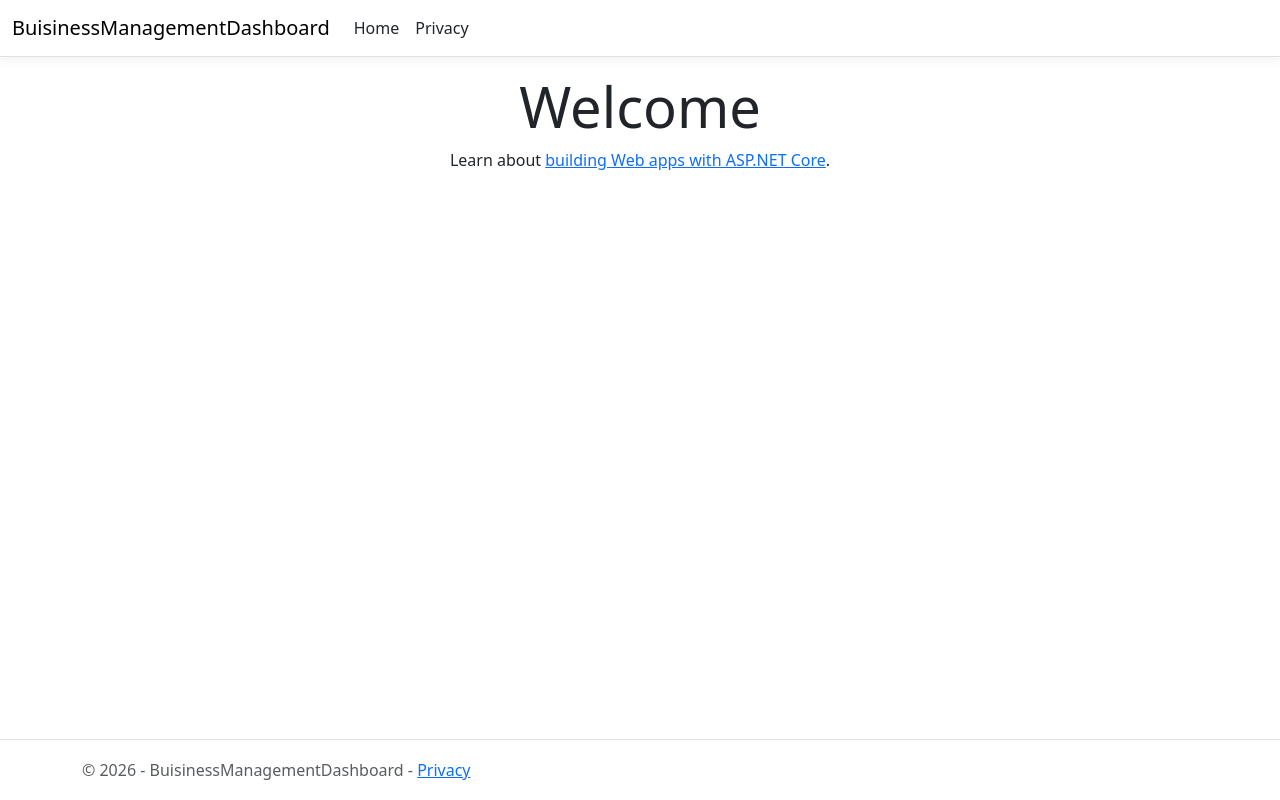
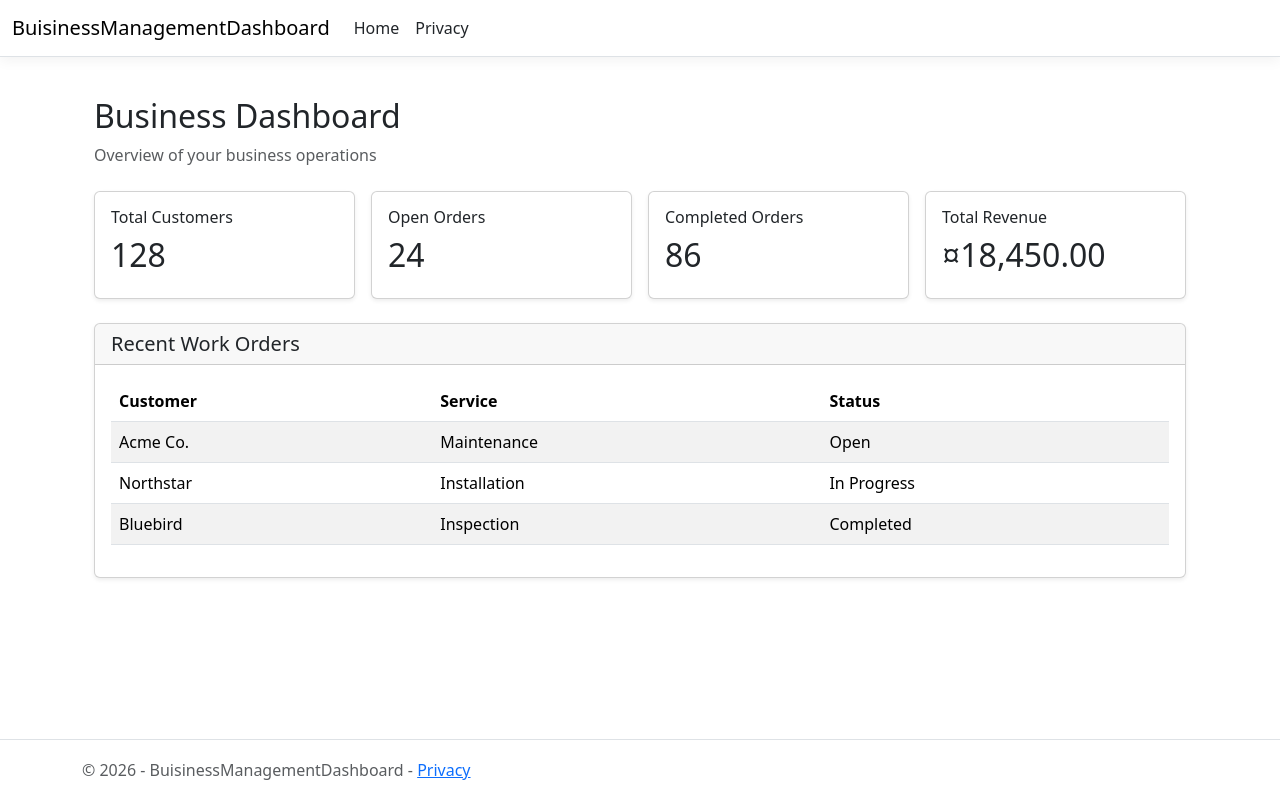
Before and after one commit to jp273934/BuisinessManagementDashboard, an ASP.NET Core app: page / in a window 1280 px wide. Run offline with ASP.NET Core 8, Linux system fonts and the light colour scheme; style sheets or scripts are compiled from the project's sources.

Commit message:
static dashboard

```diff
--- a/Controllers/HomeController.cs
+++ b/Controllers/HomeController.cs
@@ -15,7 +15,37 @@ namespace BuisinessManagementDashboard.Controllers
 
         public IActionResult Index()
         {
-            return View();
+            var model = new DashboardViewModel
+            {
+                TotalCustomers = 128,
+                OpenOrders = 24,
+                CompletedOrders = 86,
+                TotalRevenue = 18450.00m,
+
+                RecentOrders = new()
+                {
+                    new RecentWorkOrderViewModel
+                    {
+                        CustomerName = "Acme Co.",
+                        Service = "Maintenance",
+                        Status = "Open"
+                    },
+                    new RecentWorkOrderViewModel
+                    {
+                        CustomerName = "Northstar",
+                        Service = "Installation",
+                        Status = "In Progress"
+                    },
+                    new RecentWorkOrderViewModel
+                    {
+                        CustomerName = "Bluebird",
+                        Service = "Inspection",
+                        Status = "Completed"
+                    }
+                }
+            };
+
+            return View(model);
         }
 
         public IActionResult Privacy()
--- a/Views/Home/Index.cshtml
+++ b/Views/Home/Index.cshtml
@@ -1,8 +1,80 @@
+@model DashboardViewModel
+
 @{
-    ViewData["Title"] = "Home Page";
+    ViewData["Title"] = "Dashboard";
 }
 
-<div class="text-center">
-    <h1 class="display-4">Welcome</h1>
-    <p>Learn about <a href="https://learn.microsoft.com/aspnet/core">building Web apps with ASP.NET Core</a>.</p>
+<div class="container-fluid py-4">
+    <h2>Business Dashboard</h2>
+    <p class="text-muted mb-4">
+        Overview of your business operations
+    </p>
+
+    <div class="row g-3 mb-4">
+        <div class="col-md-3">
+            <div class="card shadow-sm">
+                <div class="card-body">
+                    <h6>Total Customers</h6>
+                    <h2>@Model.TotalCustomers</h2>
+                </div>
+            </div>
+        </div>
+
+        <div class="col-md-3">
+            <div class="card shadow-sm">
+                <div class="card-body">
+                    <h6>Open Orders</h6>
+                    <h2>@Model.OpenOrders</h2>
+                </div>
+            </div>
+        </div>
+
+        <div class="col-md-3">
+            <div class="card shadow-sm">
+                <div class="card-body">
+                    <h6>Completed Orders</h6>
+                    <h2>@Model.CompletedOrders</h2>
+                </div>
+            </div>
+        </div>
+
+        <div class="col-md-3">
+            <div class="card shadow-sm">
+                <div class="card-body">
+                    <h6>Total Revenue</h6>
+                    <h2>@Model.TotalRevenue.ToString("C")</h2>
+                </div>
+            </div>
+        </div>
+    </div>
+
+    <div class="card shadow-sm">
+        <div class="card-header">
+            <h5 class="mb-0">Recent Work Orders</h5>
+        </div>
+
+        <div class="card-body">
+            <div class="table-responsive">
+                <table class="table table-striped">
+                    <thead>
+                        <tr>
+                            <th>Customer</th>
+                            <th>Service</th>
+                            <th>Status</th>
+                        </tr>
+                    </thead>
+                    <tbody>
+                        @foreach (var order in Model.RecentOrders)
+                        {
+                            <tr>
+                                <td>@order.CustomerName</td>
+                                <td>@order.Service</td>
+                                <td>@order.Status</td>
+                            </tr>
+                        }
+                    </tbody>
+                </table>
+            </div>
+        </div>
+    </div>
 </div>
```
Also changed, not shown: Models/DashboardViewModel.cs (added, +13 -0 lines), Models/RecentWorkOrderViewModel.cs (added, +9 -0 lines).
